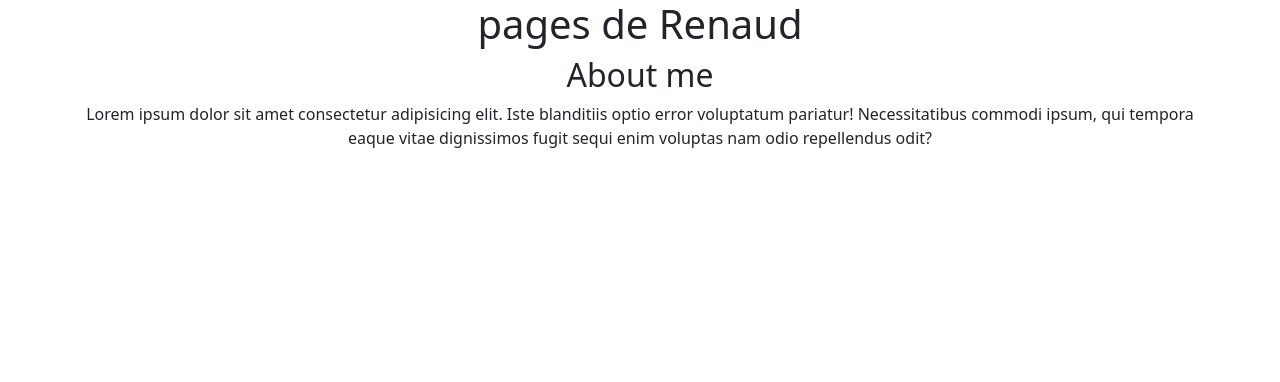
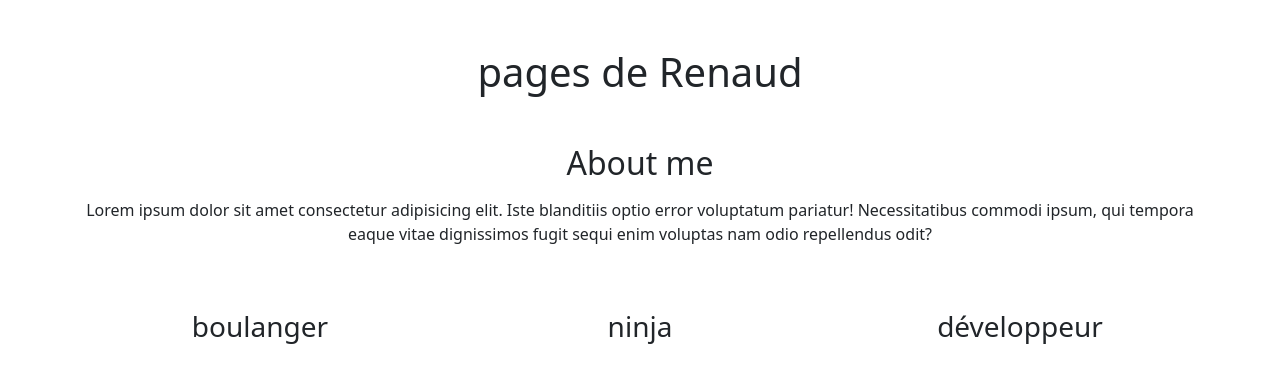
Before and after one commit to baltazard-66/Exercice11juin-renaud, a plain HTML site: page index.html in a window 1280 px wide. Drawn offline with nearby package versions, Linux system fonts and the light colour scheme.

Commit message:
mise en formes basique

```diff
--- a/index.html
+++ b/index.html
@@ -14,12 +14,22 @@
     <div class="container">
       <div class="row">
         <div class="col-12 text-center">
-          <h1>pages de Renaud</h1>
-          <h2>About me</h2>
+          <h1 class="m-5">pages de Renaud</h1>
+          <h2 class="m-3">About me</h2>
           <p>Lorem ipsum dolor sit amet consectetur adipisicing elit. Iste blanditiis optio error voluptatum pariatur! Necessitatibus commodi ipsum, qui tempora eaque vitae dignissimos fugit sequi enim voluptas nam odio repellendus odit?</p>
         </div>
       </div>
-
+        <div class="row text-center mt-5">
+          <div class="col-4 text-center">
+            <h3>boulanger</h3>
+          </div>
+          <div class="col-4 text-center">
+            <h3>ninja</h3>
+          </div>
+          <div class="col-4 text-center">
+            <h3>développeur</h3>
+          </div>
+        </div>
     </div>
 
     <link href="https://cdn.jsdelivr.net/npm/bootstrap@5.3.6/dist/css/bootstrap.min.css" rel="stylesheet" integrity="sha384-4Q6Gf2aSP4eDXB8Miphtr37CMZZQ5oXLH2yaXMJ2w8e2ZtHTl7GptT4jmndRuHDT" crossorigin="anonymous">
```
Also changed, not shown: css/style.css (added).
